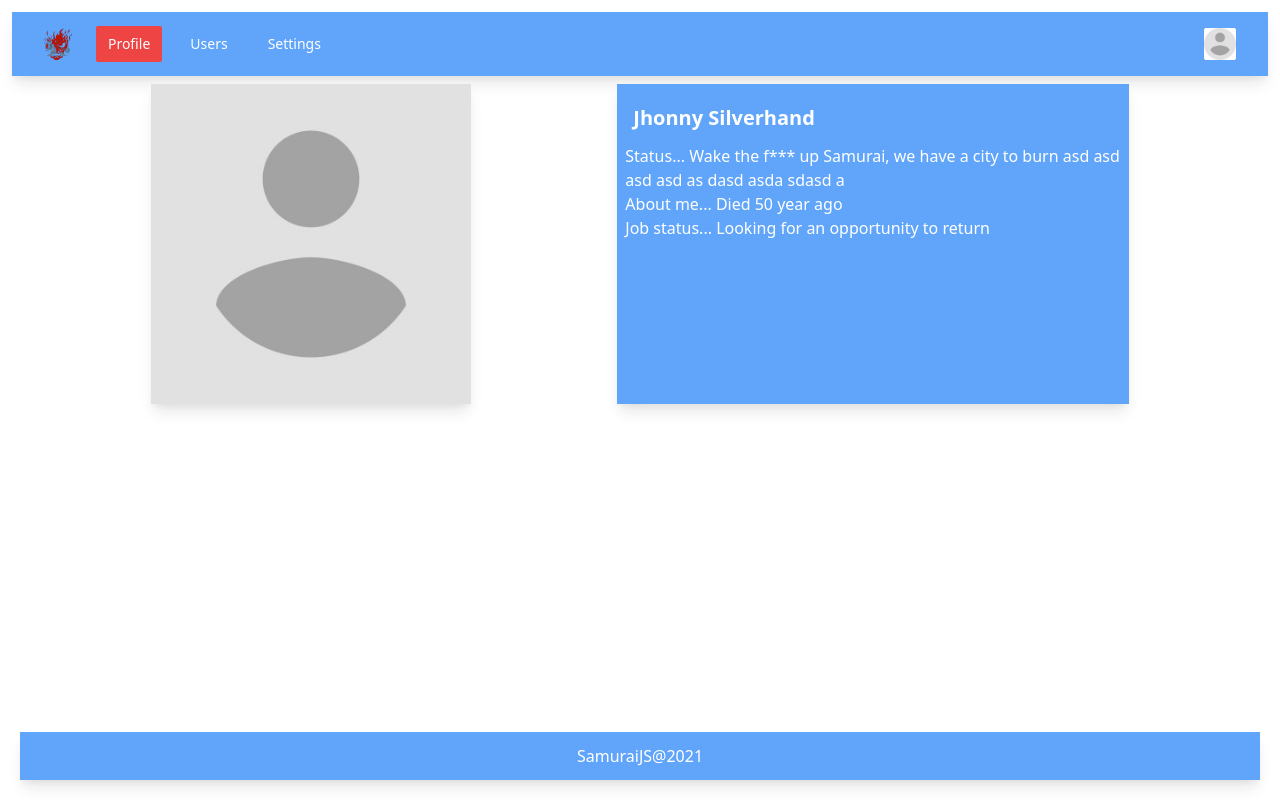
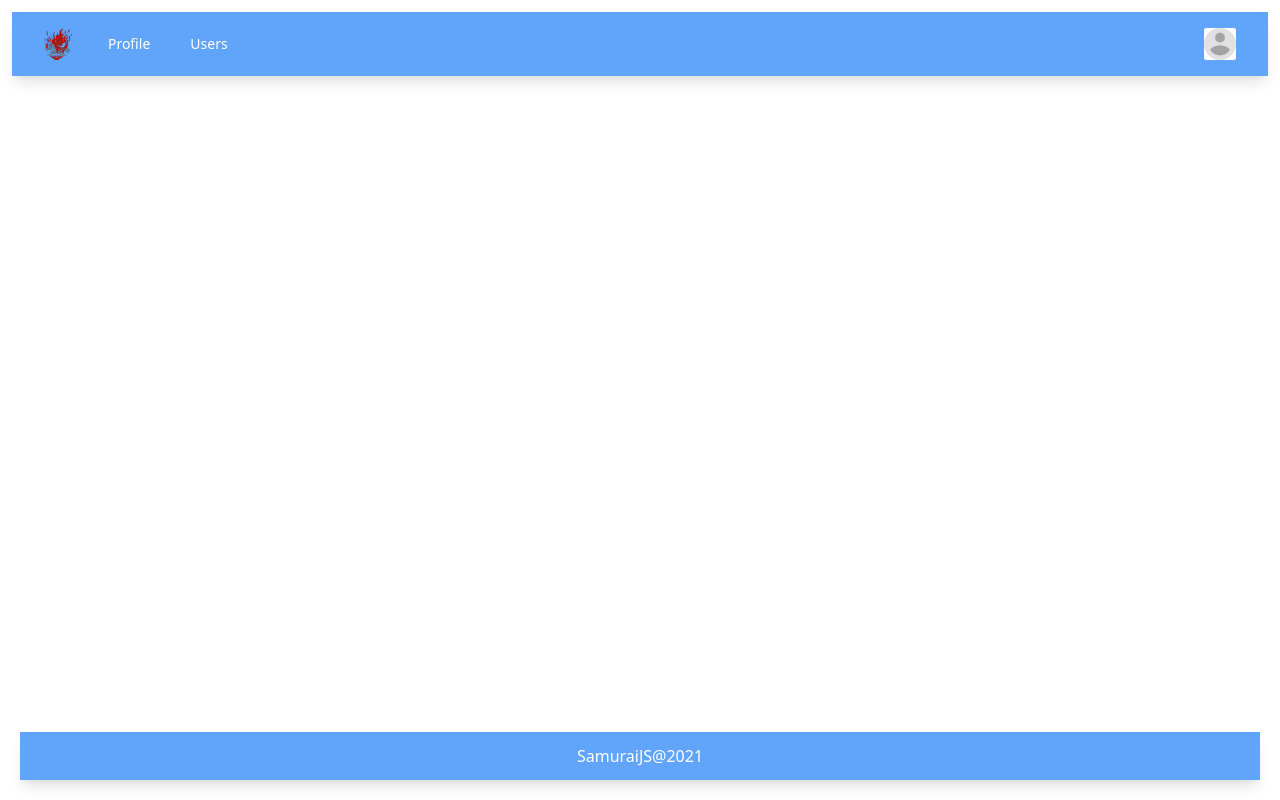
Before and after one commit to Denis-the/social-network-typescript, a React (Create React App) app: page / in a window 1280 px wide. Built offline with nearby package versions, Linux system fonts and the light colour scheme.

Commit message:
added routes

```diff
--- a/package.json
+++ b/package.json
@@ -10,6 +10,7 @@
     "@testing-library/jest-dom": "^5.11.4",
     "@testing-library/react": "^11.1.0",
     "@testing-library/user-event": "^12.1.10",
+    "@types/react-router-dom": "^5.1.8",
     "autoprefixer": "^9",
     "axios": "^0.21.1",
     "classnames": "^2.3.1",
@@ -18,6 +19,8 @@
     "react": "^17.0.2",
     "react-dom": "^17.0.2",
     "react-redux": "^7.2.4",
+    "react-router": "^5.2.0",
+    "react-router-dom": "^5.2.0",
     "react-scripts": "4.0.3",
     "tailwindcss": "npm:@tailwindcss/postcss7-compat",
     "typescript": "^4.1.2",
--- a/src/App.tsx
+++ b/src/App.tsx
@@ -1,19 +1,20 @@
 import React from "react";
+import { BrowserRouter } from "react-router-dom";
 import Layout from "./pages/Layout";
-import ProfilePageContainer from "./pages/ProfilePage/ProfilePageContainer";
+import Routes from "./routes/Routes";
 
 function App() {
   return (
     <Layout>
-      <ProfilePageContainer />
+      <Routes />
     </Layout>
   );
 }
 
 const ConnectedApp = () => (
-  <div>
+  <BrowserRouter>
     <App />
-  </div>
+  </BrowserRouter>
 );
 
 export default ConnectedApp;
--- a/src/api/api.ts
+++ b/src/api/api.ts
@@ -10,7 +10,7 @@ const instance = axios.create({
 
 const profileAPI = {
   async getProfileData(userId: number) {
-    return instance.get(`profile/${userId}`).then((response) => response.data);
+    return instance.get(`profile/${userId}`);
   },
 };
 
--- a/src/components/PageHeader/Header.tsx
+++ b/src/components/PageHeader/Header.tsx
@@ -1,25 +1,17 @@
 import React from "react";
+import { NavLink } from "react-router-dom";
 import classNames from "classnames";
 import { Disclosure } from "@headlessui/react";
 import { MenuIcon, XIcon } from "@heroicons/react/outline";
+import DropdownMenu from "../UI/DropdownMenu";
+import { headerDropdownMenuItems, headerNavigation } from "./config";
 import siteLogo from "../../assets/icons/samurai-logo.png";
-import DropdownMenu from "../UI/DropdownMenu";
-import { DropdownMenuItem } from "../UI/interface/DropdownMenu";
 import avatarPlaceholder from "../../assets/images/user_avatar_placeholder.jpg";
 
-const navigation = [
-  { name: "Profile", href: "#", current: true },
-  { name: "Users", href: "#", current: false },
-  { name: "Settings", href: "#", current: false },
-];
+// types
+import { PageHeaderProps } from "./interface/interface";
 
-const dropdownMenuItems: DropdownMenuItem[] = [
-  { to: "/", title: "Your Profile" },
-  { to: "/", title: "Settings" },
-  { to: "/", title: "Sign Out" },
-];
-
-function Header() {
+function Header({ currentPath }: PageHeaderProps) {
   return (
     <Disclosure as="nav" className="bg-primary-400 shadow-lg">
       {({ open }) => (
@@ -28,7 +20,7 @@ function Header() {
             <div className="relative flex items-center justify-between h-16">
               <div className="absolute inset-y-0 left-0 flex items-center sm:hidden">
                 <Disclosure.Button className="inline-flex items-center justify-center p-2 rounded-md hover:text-primary-400 focus:outline-none focus:ring-2 focus:ring-inset focus:ring-white">
-                  <span className="sr-only">Open main menu</span>
+                  <span className="sr-only">Open Menu</span>
                   {open ? (
                     <XIcon
                       className="block h-6 w-6 text-secondary"
@@ -52,27 +44,29 @@ function Header() {
                 </div>
                 <div className="hidden sm:block sm:ml-6">
                   <div className="flex space-x-4">
-                    {navigation.map((item) => (
-                      <a
+                    {headerNavigation.map((item) => (
+                      <NavLink
                         key={item.name}
-                        href={item.href}
+                        to={item.href}
                         className={classNames(
-                          item.current
+                          item.href === currentPath
                             ? "bg-accent-500 text-secondary"
                             : "text-secondary hover:text-primary-500 hover:bg-secondary",
                           "px-3 py-2 rounded-sm text-sm font-medium"
                         )}
-                        aria-current={item.current ? "page" : undefined}
+                        aria-current={
+                          item.href === currentPath ? "page" : undefined
+                        }
                       >
                         {item.name}
-                      </a>
+                      </NavLink>
                     ))}
                   </div>
                 </div>
               </div>
               <div className="absolute inset-y-0 right-0 flex items-center pr-2 sm:static sm:inset-auto sm:ml-6 sm:pr-0">
                 <DropdownMenu
-                  items={dropdownMenuItems}
+                  items={headerDropdownMenuItems}
                   buttonImage={avatarPlaceholder}
                 />
               </div>
@@ -81,20 +75,20 @@ function Header() {
 
           <Disclosure.Panel className="sm:hidden">
             <div className="px-2 pt-2 pb-3 space-y-1">
-              {navigation.map((item) => (
-                <a
+              {headerNavigation.map((item) => (
+                <NavLink
                   key={item.name}
-                  href={item.href}
+                  to={item.href}
                   className={classNames(
-                    item.current
+                    item.href === currentPath
                       ? "bg-accent-500 text-secondary"
                       : "text-white hover:text-primary-400 hover:bg-white",
                     "block px-3 py-2 rounded-md text-base font-medium"
                   )}
-                  aria-current={item.current ? "page" : undefined}
+                  aria-current={item.href === currentPath ? "page" : undefined}
                 >
                   {item.name}
-                </a>
+                </NavLink>
               ))}
             </div>
           </Disclosure.Panel>
--- a/src/components/PageHeader/PageHeaderContainer.tsx
+++ b/src/components/PageHeader/PageHeaderContainer.tsx
@@ -1,8 +1,11 @@
 import React from "react";
+import { useLocation } from "react-router";
 import Header from "./Header";
 
 function PageHeaderCointainer() {
-  return <Header />;
+  const location = useLocation();
+
+  return <Header currentPath={location.pathname} />;
 }
 
 export default React.memo(PageHeaderCointainer);
--- /dev/null
+++ b/src/components/PageHeader/config.ts
@@ -0,0 +1,13 @@
+import { DropdownMenuItem } from "../UI/interface/DropdownMenu";
+import routes from "../../routes/config";
+
+export const headerNavigation = [
+  { name: "Profile", href: routes.profile },
+  { name: "Users", href: routes.users },
+];
+
+export const headerDropdownMenuItems: DropdownMenuItem[] = [
+  { to: routes.profile, title: "Your Profile" },
+  { to: routes.profile, title: "Settings" },
+  { to: routes.login, title: "Sign Out" },
+];
--- a/src/components/PageHeader/interface/interface.ts
+++ b/src/components/PageHeader/interface/interface.ts
@@ -1,3 +1,3 @@
 export interface PageHeaderProps {
-
+  currentPath: string;
 }
--- /dev/null
+++ b/src/routes/Routes.tsx
@@ -0,0 +1,18 @@
+import React from "react";
+import { Switch, Route } from "react-router-dom";
+import routes from "./config";
+import ProfilePageContainer from "../pages/ProfilePage/ProfilePageContainer";
+
+function Routes() {
+  return (
+    <Switch>
+      <Route path={routes.profile}>
+        <ProfilePageContainer />
+      </Route>
+      <Route path={routes.users} />
+      <Route path={routes.settings} />
+    </Switch>
+  );
+}
+
+export default React.memo(Routes);
--- /dev/null
+++ b/src/routes/config.ts
@@ -0,0 +1,8 @@
+const routes = {
+  profile: "/profile",
+  users: "/users",
+  settings: "/settings",
+  login: "/login",
+};
+
+export default Object.freeze(routes);
```
Also changed, not shown: 1 other file (tests, documents, lock files or other folders).
